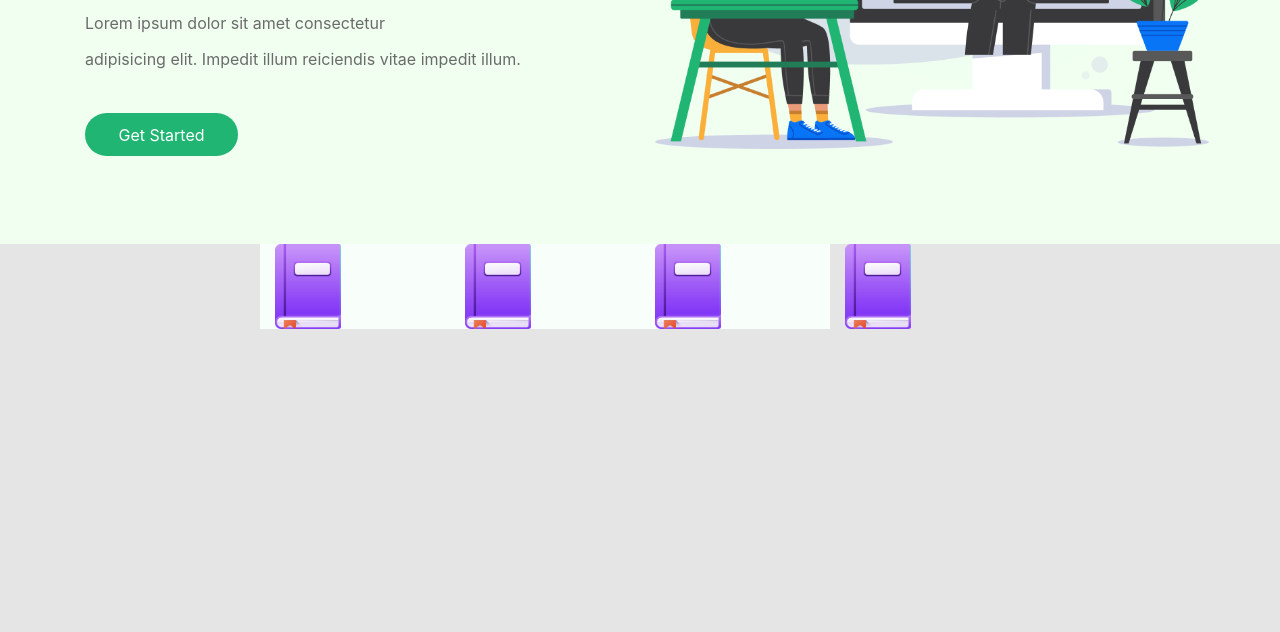
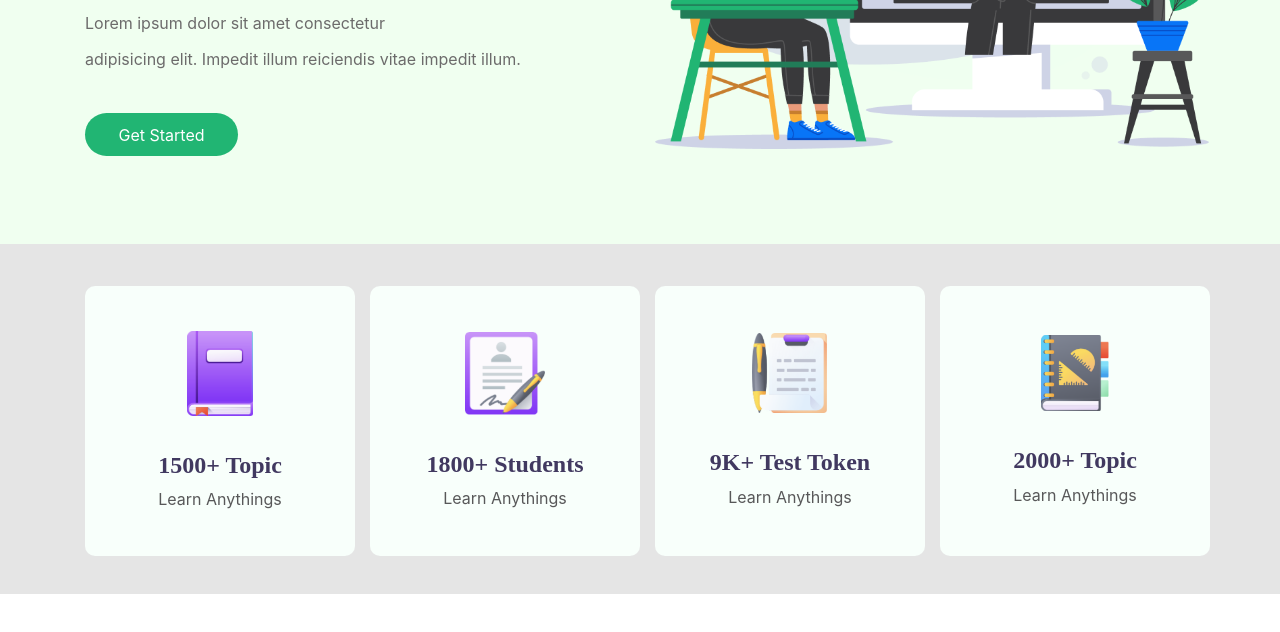
Before and after one commit to asaduzzamanar/e-school, a plain HTML site: page index.html in a window 1280 px wide. Shown: the part 406-1038 px from the top of the page. After the commit the page ends 1000 px from the top, so only its background shows below. Drawn offline with nearby package versions, Linux system fonts and the light colour scheme.

Commit message:
new update

```diff
--- a/index.html
+++ b/index.html
@@ -22,16 +22,16 @@
                 <div class="col-8">
                     <ul class="nav justify-content-end nav-bar">
                         <li class="nav-item">
-                          <a class="nav-link active" aria-current="page" href="#">Books</a>
+                          <a class="nav-link active" aria-current="page" href="#books">Books</a>
                         </li>
                         <li class="nav-item">
-                          <a class="nav-link" href="#">Courses</a>
+                          <a class="nav-link" href="#courses">Courses</a>
                         </li>
                         <li class="nav-item">
-                          <a class="nav-link" href="#">Others</a>
+                          <a class="nav-link" href="#others">Others</a>
                         </li>
                         <li class="nav-item">
-                          <a class="nav-link" href="#">Blog</a>
+                          <a class="nav-link" href="#blog">Blog</a>
                         </li>
                         <li class="nav-item">
                             <a class="nav-link active" aria-current="page" href="#">Sing in</a>
@@ -58,28 +58,47 @@
         </div>
     </header>
 
-    <section class="book-section">
+    <section class="book-section" id="books">
         <div class="container">
-            <div class="book-box">
-                <div class="row justify-content-center">
-                    <div class="col-2 box">
-                        <img class="book-img" src="/image/ICON/book.png" alt="">
+            <div class="row">
+                <div class="col-sm-3">
+                    <div class="box d-flex justify-content-center align-items-center">
+                        <div class="align-items-center">
+                            <img class="book-img" src="/image/ICON/book.png" alt="">
+                            <h4>1500+ Topic</h4>
+                            <small>Learn Anythings</small>
+                        </div>
                     </div>
-
-                <div class="col-2 box">
-                    <img class="book-img " src="/image/ICON/book.png" alt="">
                 </div>
-                <div class="col-2 box">
-                    <img class="book-img" src="/image/ICON/book.png" alt="">
+                <div class="col-sm-3">
+                    <div class="box d-flex justify-content-center align-items-center">
+                        <div>
+                            <img class="student-img" src="/image/ICON/Student.png" alt="">
+                            <h4>1800+ Students</h4>
+                            <small>Learn Anythings</small>
+                        </div>
+                    </div>
                 </div>
-                <div class="col-2">
-                    <img class="book-img" src="/image/ICON/book.png" alt="">
+                <div class="col-sm-3">
+                    <div class="box d-flex justify-content-center align-items-center">
+                        <div>
+                            <img class="test-img" src="/image/ICON/Test.png" alt="">
+                            <h4>9K+ Test Token</h4>
+                            <small>Learn Anythings</small>
+                        </div>
+                    </div>
+                </div>
+                <div class="col-sm-3">
+                    <div class="box d-flex justify-content-center align-items-center">
+                        <div>
+                            <img class="students-img" src="/image/ICON/Students.png" alt="">
+                            <h4>2000+ Topic</h4>
+                            <small>Learn Anythings</small>
+                        </div>
+                    </div>
                 </div>
             </div>
-
-            </div>
         </div>
-
     </section>
 
 
--- a/style.css
+++ b/style.css
@@ -86,14 +86,50 @@ p{
 .book-section{
     background-color: #E5E5E5;
     width: 100%;
-    height: 500px;
+    height: 350px;
 
 }
 .book-img{
     height: 85px;
     width: 66px;
 }
+.student-img{
+    width: 80px;
+    height: 83px;
+}
+.test-img{
+    width: 75px;
+    height: 80px;
+}
+.students-img{
+    width: 68px;
+    height: 76px;
+}
 .box{
     background: #F8FFFB;
+    width: 270px;
+    height: 270px;
+    border-radius: 10px;
+    margin-top: 42px;
+    text-align: center;
+}
+.box:hover{
+    background: #FFFFFF;
+    transition: .4s;
+    cursor: pointer;
+    box-shadow: 0px 20px 40px 0px rgba(58, 57, 57, 0.3);
 
 }
+.student-img, h4{
+    text-align: center;
+    padding: 0;
+}
+h4{
+    margin-top: 35px;
+    font-weight: bold;
+    color: #413960;
+    font-family: Poppins;
+}
+.box small{
+    color: #585859;
+}
```
